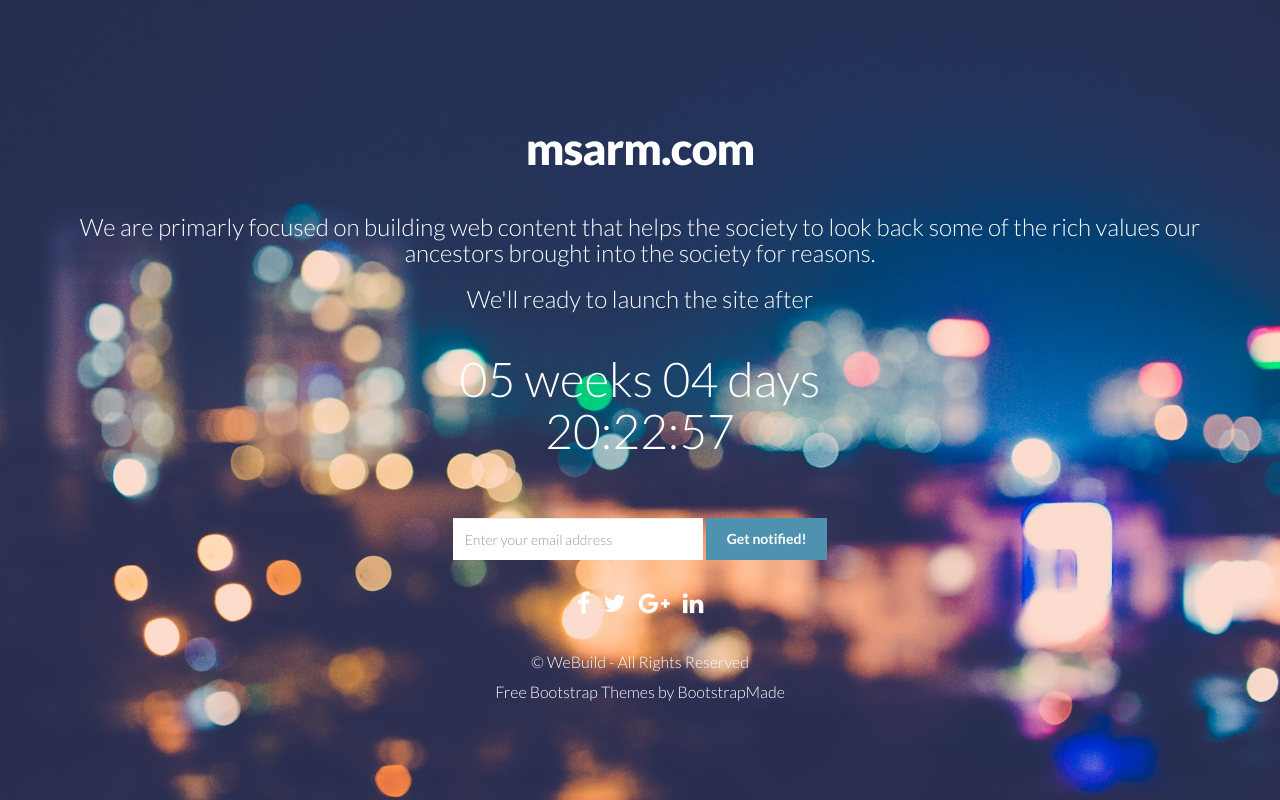
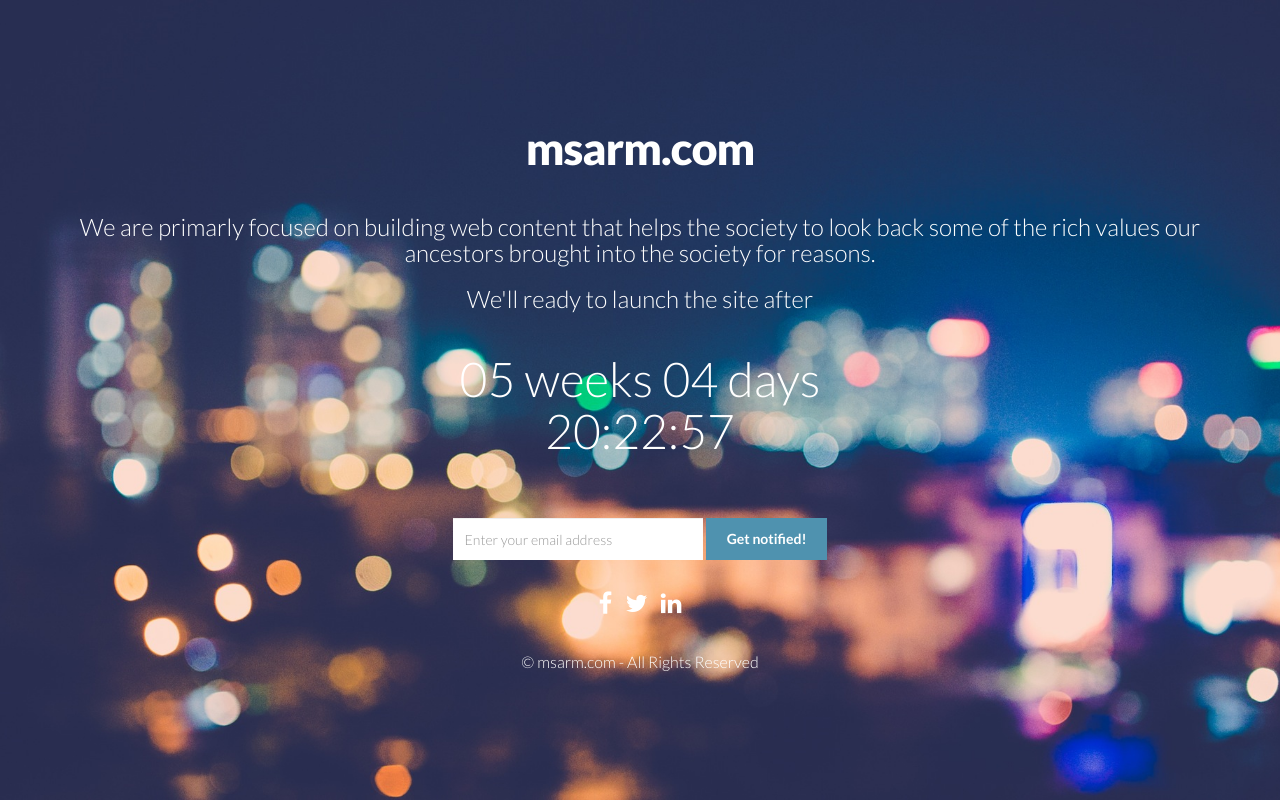
Before and after one commit to msarm/ms.com, a plain HTML site: page index.html in a window 1280 px wide. Drawn offline with nearby package versions, Linux system fonts and the light colour scheme.

Commit message:
updated footer & Header

```diff
--- a/index.html
+++ b/index.html
@@ -37,26 +37,16 @@
 					  <button type="submit" class="btn btn-theme">Get notified!</button>
 					</form>
                     <div class="social">
-                        <a href="#"><i class="fa fa-facebook" aria-hidden="true"></i></a>
-                         <a href="#"><i class="fa fa-twitter" aria-hidden="true"></i></a>
-                         <a href="#"><i class="fa fa-google-plus" aria-hidden="true"></i></a>
-                         <a href="#"><i class="fa fa-linkedin" aria-hidden="true"></i></a>
+                        <a href="https://www.facebook.com/msarmTech"><i class="fa fa-facebook" aria-hidden="true"></i></a>
+                         <a href="https://twitter.com/msarmTech"><i class="fa fa-twitter" aria-hidden="true"></i></a>
+                         <a href="https://www.linkedin.com/in/msarm/"><i class="fa fa-linkedin" aria-hidden="true"></i></a>
                     </div>
 				</div>
 
 			</div>
 			<div class="row">
 				<div class="col-lg-6 col-lg-offset-3">
-						<p class="copyright">&copy; WeBuild - All Rights Reserved</p>
-                        <div class="credits">
-                            <!--
-                                All the links in the footer should remain intact.
-                                You can delete the links only if you purchased the pro version.
-                                Licensing information: https://bootstrapmade.com/license/
-                                Purchase the pro version form: https://bootstrapmade.com/buy/?theme=WeBuild
-                            -->
-                            <a href="https://bootstrapmade.com/">Free Bootstrap Themes</a> by <a href="https://bootstrapmade.com/">BootstrapMade</a>
-                        </div>
+						<p class="copyright">&copy; msarm.com - All Rights Reserved</p>
 				</div>
 			</div>
 		</div>
```
